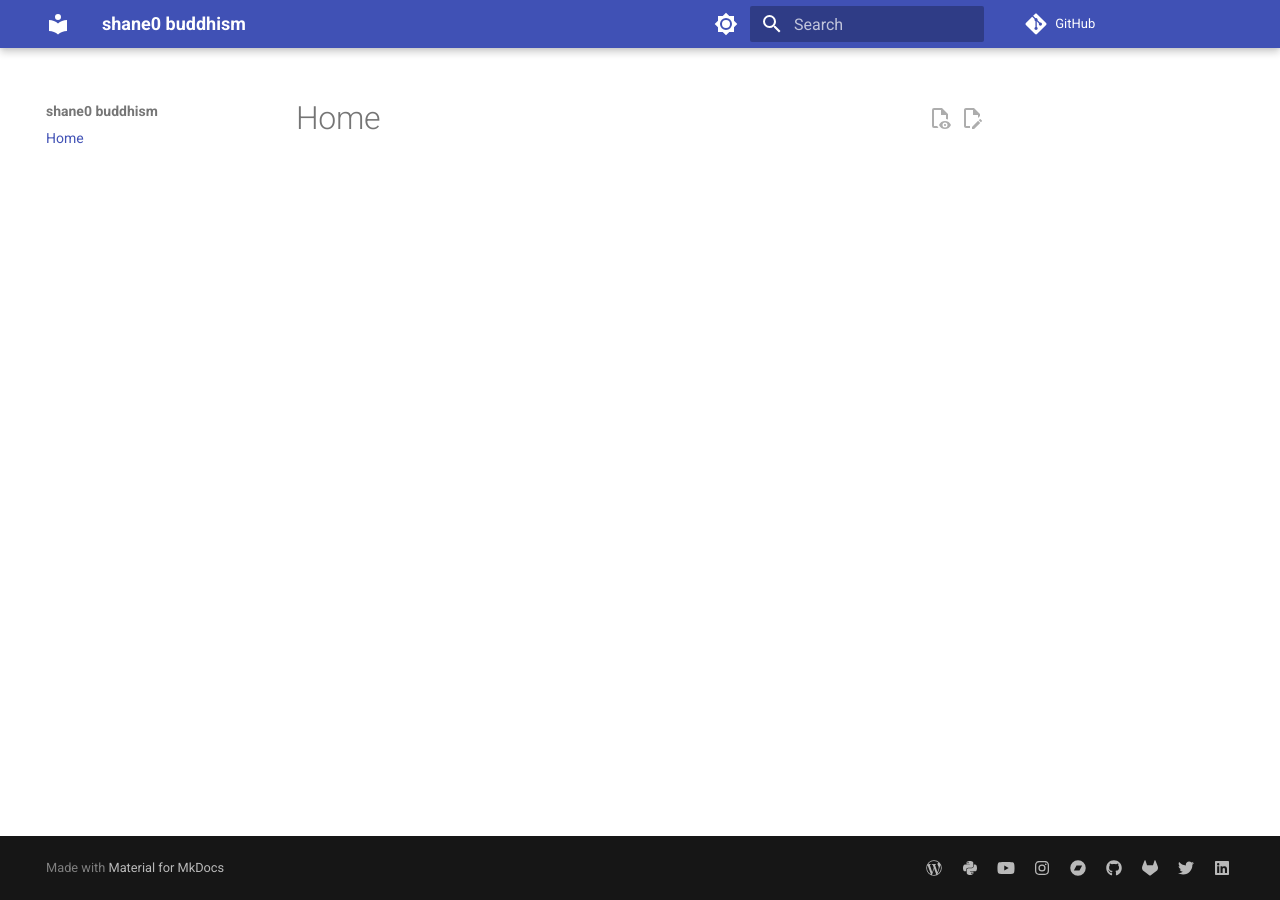
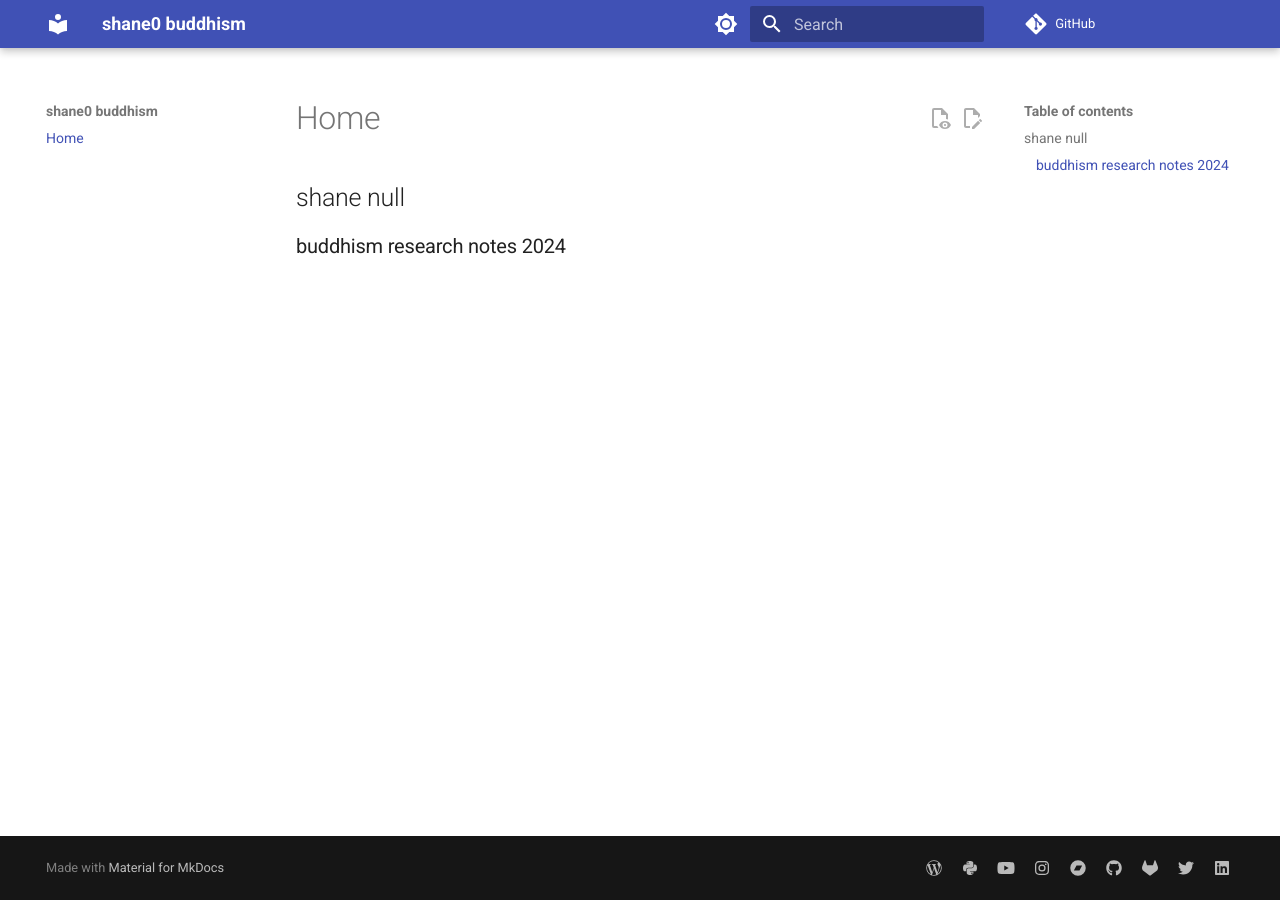
Before and after one commit to shane0/buddhism, an MkDocs documentation site: the page built from docs/index.md, in a window 1280 px wide. Built offline with MkDocs 1.6.1 and Material for MkDocs 9.7.7, drawn with Linux system fonts in a browser that asks for light colours; comment, search, counter and statistics services are not loaded; the version menu is left out.

Commit message:
docs(index): update index

```diff
--- a/docs/index.md
+++ b/docs/index.md
@@ -1,6 +1,6 @@
 
+## shane null
 
-
-
+### buddhism research notes 2024
 
 [TAGS]
```
